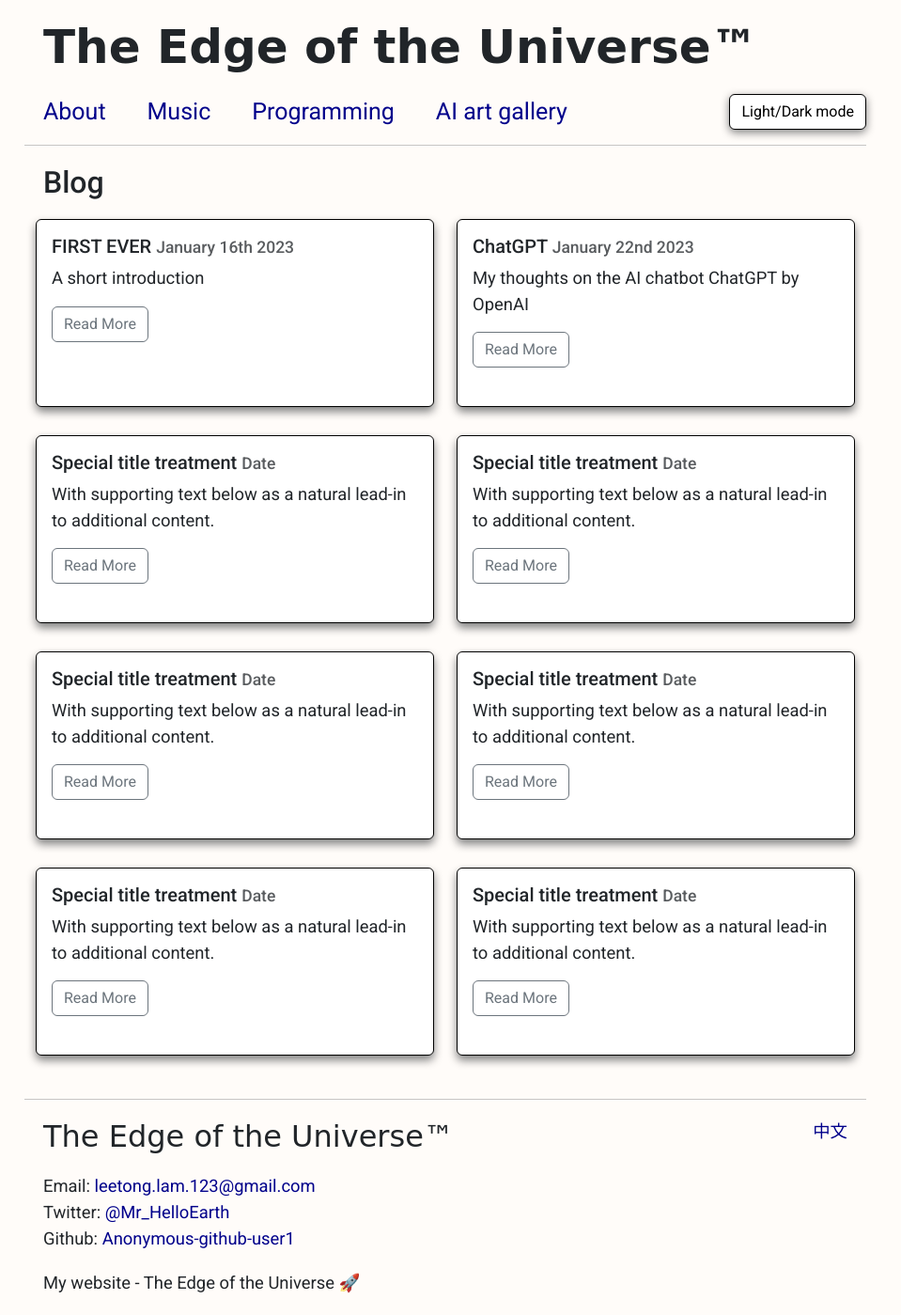
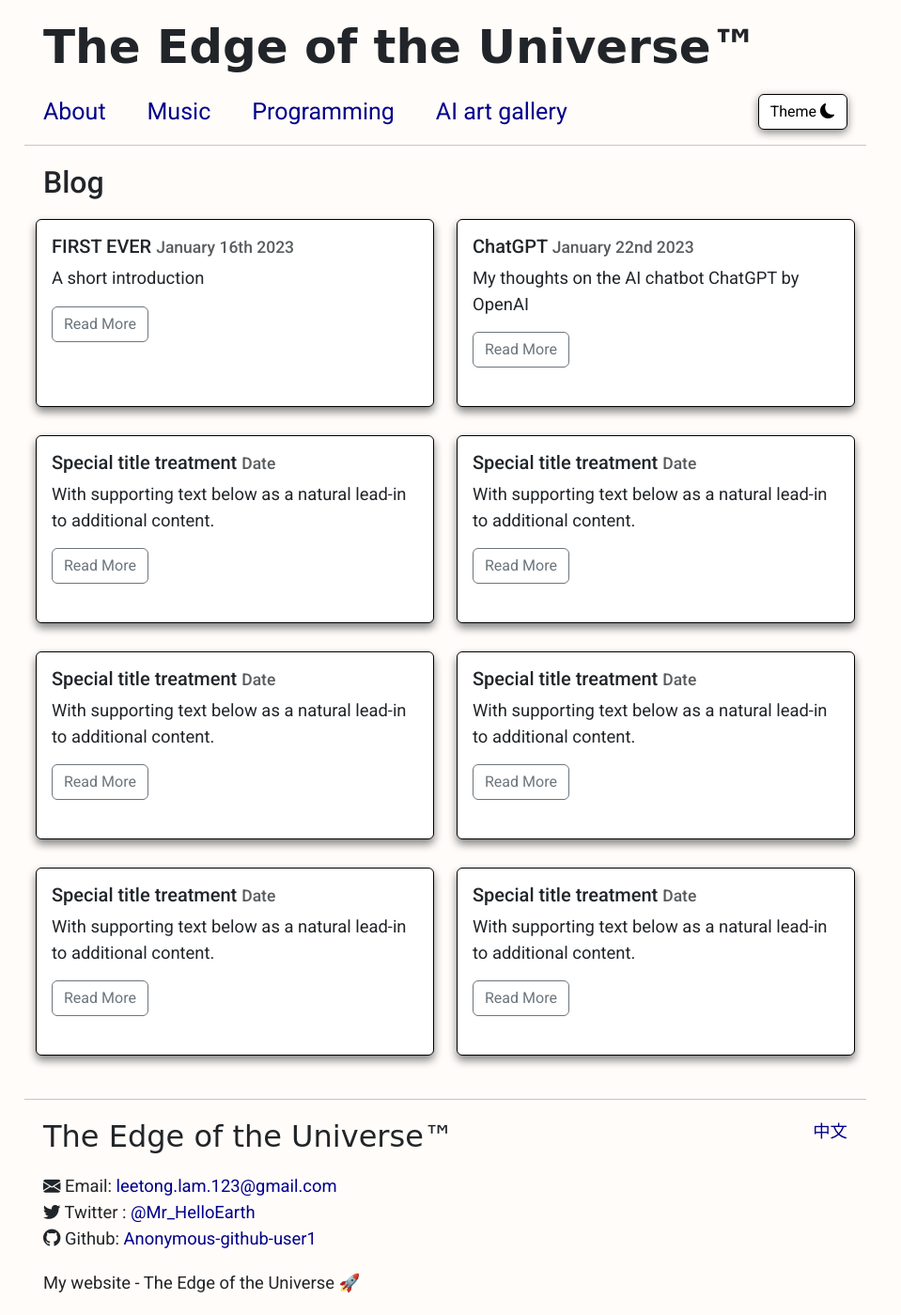
Before and after one commit to Anonymous-github-user1/TheEdgeOfTheUniverse.github.io, a Flask app: page / in a window 1280 px wide. Shown: the whole page at 94% size, without its empty margins (166-1125 px from the left). Run offline with Flask 2, Linux system fonts and the light colour scheme; some web fonts are replaced.

Commit message:
added icons

```diff
--- a/blog_website/static/light.css
+++ b/blog_website/static/light.css
@@ -46,3 +46,11 @@ body {
     font-family: "Brush Script MT", cursive;
     color: red;
 }
+
+.dark-mode {
+    display: inline-block;
+}
+
+.light-mode {
+    display: none;
+}
--- a/blog_website/templates/chinese/home_cn.html
+++ b/blog_website/templates/chinese/home_cn.html
@@ -9,7 +9,7 @@
     <a href="{{ url_for('programming_cn') }}" class="margin20 pagelink nodeclink">编程</a>
     <a href="{{ url_for('ai_gallery_cn') }}" class="margin20 pagelink nodeclink">AI 艺术廊</a>
     <span class="themetog">
-      <button type="button" class="btn btn-outline-primary" onclick="toggleTheme()">亮/暗模式</button>
+      <button type="button" class="btn btn-outline-primary margin-right" onclick="toggleTheme()">模式 <i class="bi bi-brightness-high-fill light-mode"></i><i class="bi bi-moon-fill dark-mode"></i></button>
     </span>
   </nav>
   <hr>
@@ -21,7 +21,7 @@
 
   <nav class="dropdown margin20">
     <button class="btn btn-secondary dropdown-toggle" type="button" data-bs-toggle="dropdown" aria-expanded="false">
-      Menu
+      <i class="bi bi-list"></i>
     </button>
     <ul class="dropdown-menu">
       <li><a class="dropdown-item" href="{{ url_for('about_cn') }}">关于</a></li>
@@ -30,7 +30,7 @@
       <li><a class="dropdown-item" href="{{ url_for('ai_gallery_cn') }}">AI 艺术廊</a></li>
     </ul>
     <span class="themetog">
-      <button type="button" class="btn btn-outline-primary" onclick="toggleTheme()">亮/暗模式</button>
+      <button type="button" class="btn btn-outline-primary margin-right" onclick="toggleTheme()">模式 <i class="bi bi-brightness-high-fill light-mode"></i><i class="bi bi-moon-fill dark-mode"></i></button>
     </span>
   </nav>
   <hr>
--- a/blog_website/templates/home.html
+++ b/blog_website/templates/home.html
@@ -9,7 +9,7 @@
     <a href="{{ url_for('programming') }}" class="margin20 pagelink nodeclink">Programming</a>
     <a href="{{ url_for('ai_gallery') }}" class="margin20 pagelink nodeclink">AI art gallery</a>
     <span class="themetog">
-      <button type="button" class="btn btn-outline-primary" onclick="toggleTheme()">Light/Dark mode</button>
+      <button type="button" class="btn btn-outline-primary margin-right" onclick="toggleTheme()">Theme <i class="bi bi-brightness-high-fill light-mode"></i><i class="bi bi-moon-fill dark-mode"></i></button>
     </span>
   </nav>
   <hr>
@@ -21,7 +21,7 @@
 
   <nav class="dropdown margin20">
     <button class="btn btn-secondary dropdown-toggle" type="button" data-bs-toggle="dropdown" aria-expanded="false">
-      Menu
+      <i class="bi bi-list"></i>
     </button>
     <ul class="dropdown-menu">
       <li><a class="dropdown-item" href="{{ url_for('about') }}">About</a></li>
@@ -30,7 +30,7 @@
       <li><a class="dropdown-item" href="{{ url_for('ai_gallery') }}">AI art gallery</a></li>
     </ul>
     <span class="themetog">
-      <button type="button" class="btn btn-outline-primary" onclick="toggleTheme()">Light/Dark mode</button>
+      <button type="button" class="btn btn-outline-primary" onclick="toggleTheme()">Theme <i class="bi bi-brightness-high-fill light-mode"></i><i class="bi bi-moon-fill dark-mode"></i></button>
     </span>
   </nav>
   <hr>
--- a/blog_website/templates/layout.html
+++ b/blog_website/templates/layout.html
@@ -11,6 +11,7 @@
   <link rel="preconnect" href="https://fonts.googleapis.com">
   <link rel="preconnect" href="https://fonts.gstatic.com" crossorigin>
   <link href="https://fonts.googleapis.com/css2?family=Roboto:ital,wght@0,100;0,300;0,400;0,500;0,700;0,900;1,100;1,300;1,400;1,500;1,700;1,900&family=Unbounded:wght@200;300;400;500;600;700;800;900&family=ZCOOL+QingKe+HuangYou&display=swap" rel="stylesheet">
+  <link rel="stylesheet" href="https://cdn.jsdelivr.net/npm/bootstrap-icons@1.10.3/font/bootstrap-icons.css">
 </head>
 
 <body onLoad ="switchDefault()">
@@ -21,7 +22,7 @@
       <div>
         <a href="{{ url_for('home') }}" class="margin20 pagelink">Home</a>
         <span class="themetog">
-          <button type="button" class="btn btn-outline-primary margin-right" onclick="toggleTheme()">Light/Dark mode</button>
+          <button type="button" class="btn btn-outline-primary margin-right" onclick="toggleTheme()">Theme <i class="bi bi-brightness-high-fill light-mode"></i><i class="bi bi-moon-fill dark-mode"></i></button>
         </span>
       </div>
     <hr>
@@ -37,17 +38,17 @@
   <div>
     <a class="language nodeclink plink lan-margin" href="{{ url_for('home_cn') }}">中文</a>
     <h2 class="unbounded">The Edge of the Universe™</h2>
-    <span class="margin_contact">Email:</span>
+    <span class="margin_contact"><i class="bi bi-envelope-fill"></i> Email:</span>
     <a href="mailto:leetong.lam.123@gmail.com" class="nodeclink plink">leetong.lam.123@gmail.com</a>
   </div>
 
   <div>
-    <span class="margin_contact">Twitter:</span>
+    <span class="margin_contact"><i class="bi bi-twitter"></i> Twitter :</span>
     <a target="_blank" rel="noopener noreferrer" href="https://twitter.com/Mr_HelloEarth" class="nodeclink plink">@Mr_HelloEarth</a>
   </div>
 
   <div>
-    <span class="margin_contact">Github:</span>
+    <span class="margin_contact"><i class="bi bi-github"></i> Github:</span>
     <a target="_blank" rel="noopener noreferrer" href="https://github.com/Anonymous-github-user1" class="nodeclink plink">Anonymous-github-user1</a>
   </div>
 
```
Also changed, not shown: blog_website/static/dark.css (+8 -0 lines), blog_website/templates/chinese/layout_cn.html (+5 -4 lines).
